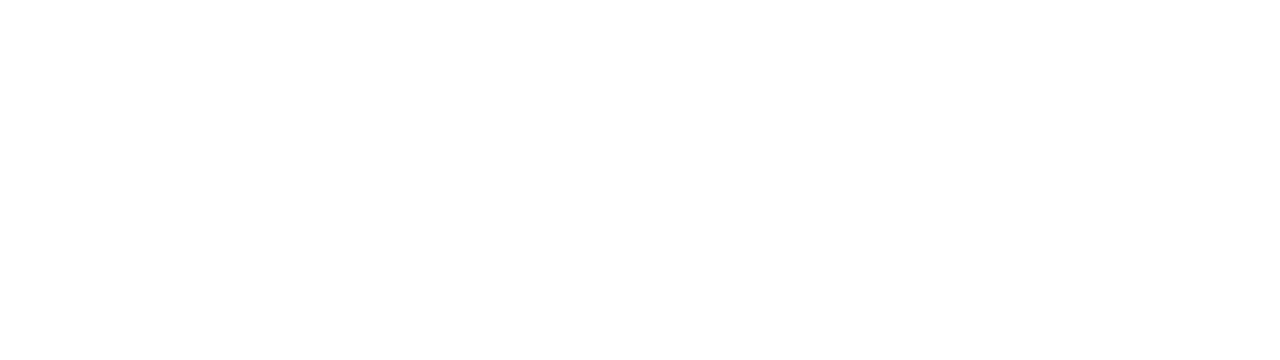
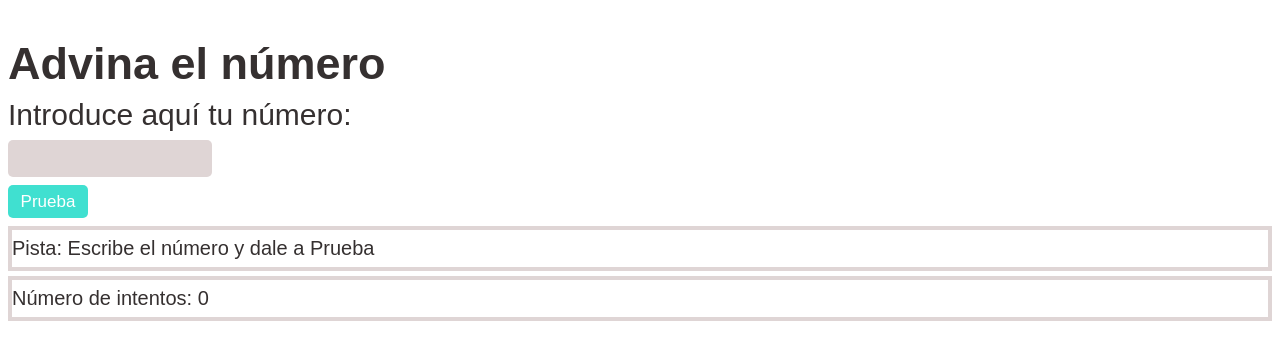
Before and after one commit to Adalab/modulo-2-evaluacion-intermedia-kvi-ki, a plain HTML site: page index.html in a window 1280 px wide. Drawn offline with Linux system fonts and the light colour scheme.

Commit message:
Add html content and styles

```diff
--- a/index.html
+++ b/index.html
@@ -7,6 +7,14 @@
     <title>Document</title>
 </head>
 <body>
+    <main class="screen">
+        <h1 class="title">Advina el número</h1>
+        <label for="number" class="labelTitle">Introduce aquí tu número:</label>
+        <input type="text" class="box" />
+        <button class="button">prueba</button>
+        <p class="text">Pista: Escribe el número y dale a Prueba</p>
+        <p class="text">Número de intentos: 0</p>
+    </main>
     <script src="./js/main.js"></script>
 </body>
 </html>
--- a/styles/main.css
+++ b/styles/main.css
@@ -0,0 +1,47 @@
+.screen {
+    display: flex;
+    flex-direction: column;
+    font-family: Arial, Helvetica, sans-serif;
+}
+
+.title {
+    font-size: 45px;
+    color: rgb(53, 48, 48);
+    margin-bottom: 8px;
+}
+
+.labelTitle {
+    color: rgb(53, 48, 48);
+    font-size: 30px;
+    margin-bottom: 8px;
+}
+
+.box {
+    background-color: rgb(223, 213, 213);
+    border-radius: 5px;
+    border: none;
+    width: 200px;
+    height: 35px;
+    margin-bottom: 8px;
+}
+
+.button {
+    width: 80px;
+    height: 33px;
+    background-color: Turquoise;
+    font-size: 17px;
+    border-radius: 5px;
+    border: none;
+    text-transform: capitalize;
+    color: white;
+    margin-bottom: 8px;
+}
+
+.text {
+    color: rgb(53, 48, 48);
+    border: 4px solid rgb(223, 213, 213);
+    font-size: 20px;
+    padding: 7px 0;
+    margin: 0 0 5px;
+
+}
```
